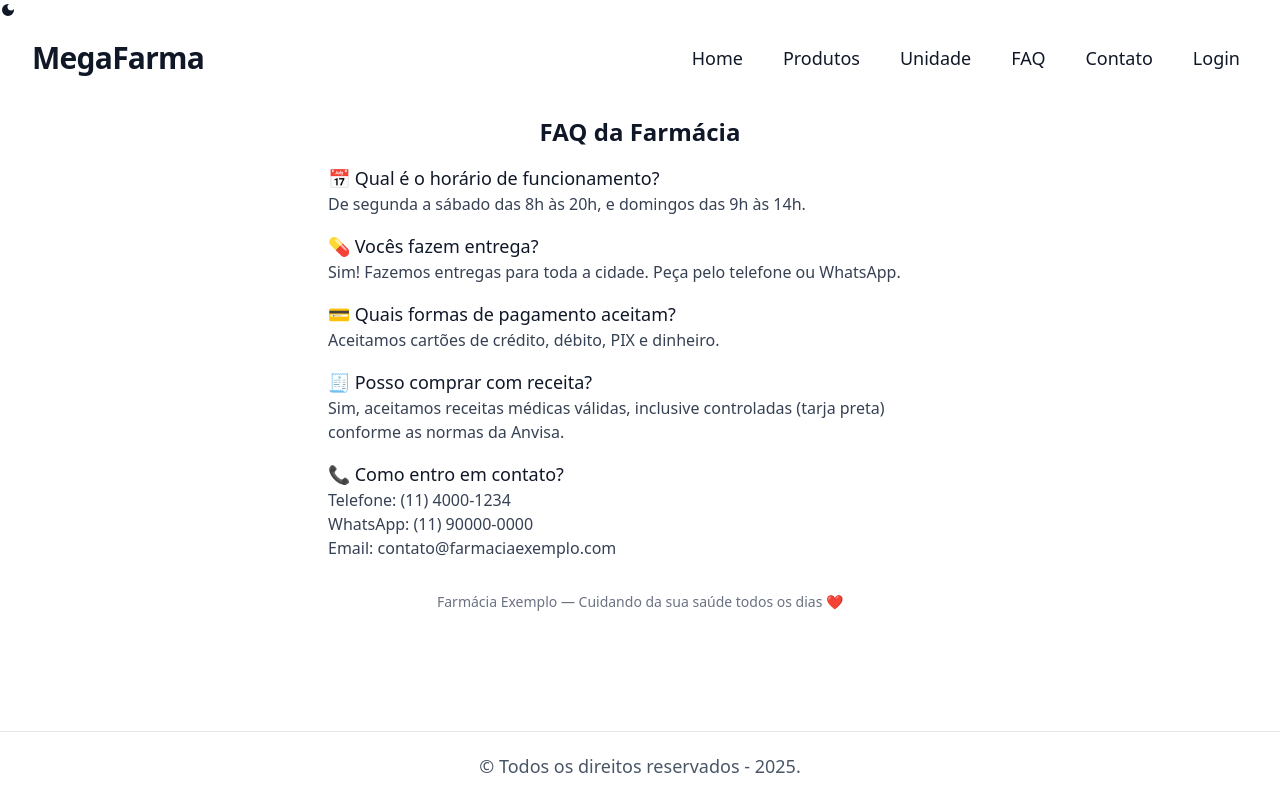
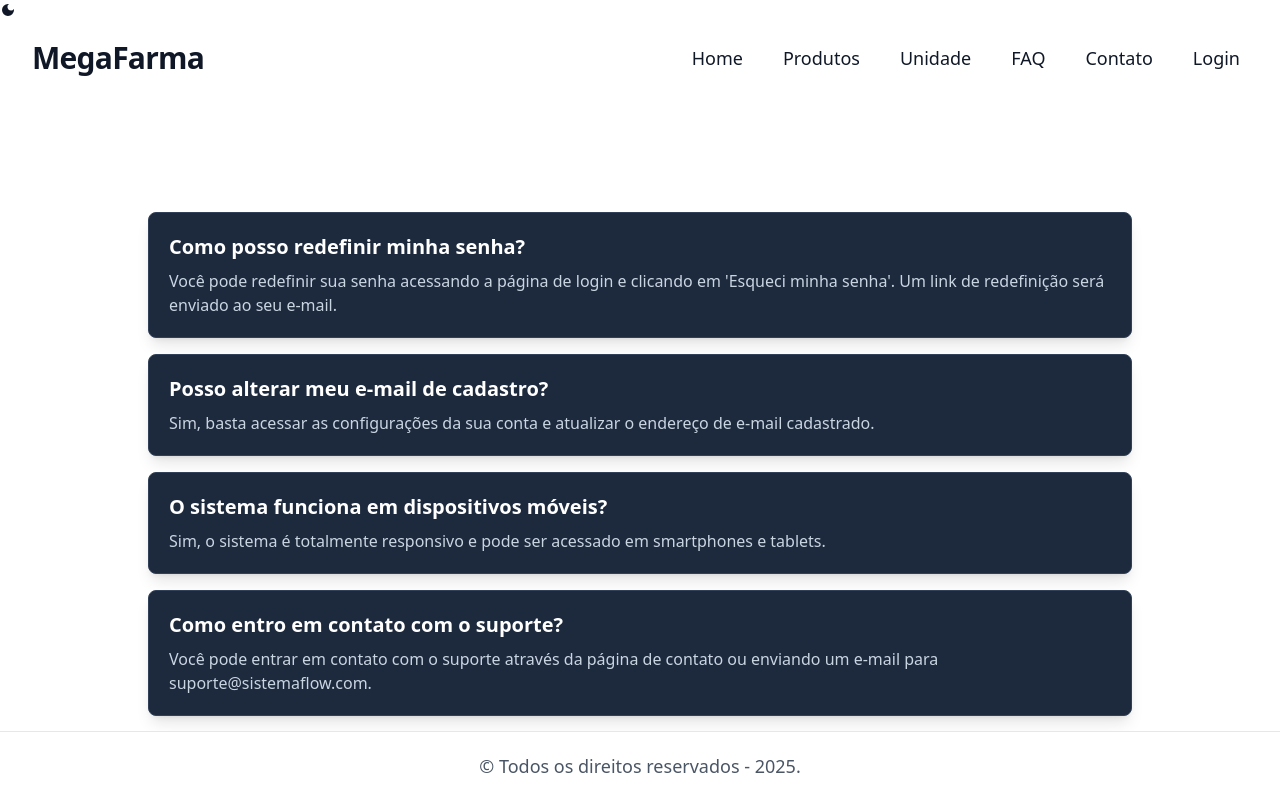
Before and after one commit to 1TDSPG-25/sistema-flow, a React (Vite) app: page /sistema-flow/faq in a window 1280 px wide. Shown: the top 812 px of the page. Built offline with nearby package versions, Linux system fonts and the light colour scheme; no server answers.

Commit message:
feat: criar estrutura inicial da página de FAQ com dados e layout base

```diff
--- a/src/routes/Faq/index.tsx
+++ b/src/routes/Faq/index.tsx
@@ -1,44 +1,53 @@
-export default function Faq() {
-return (
-<main className="p-6 max-w-2xl mx-auto">
-<h1 className="text-2xl font-semibold mb-4 text-center">FAQ da Farmácia</h1>
+import { useState } from "react";
 
+interface FAQItem {
+  question: string;
+  answer: string;
+}
 
-<section className="space-y-4">
-<div>
-<h2 className="font-medium text-lg">📅 Qual é o horário de funcionamento?</h2>
-<p className="text-gray-700">De segunda a sábado das 8h às 20h, e domingos das 9h às 14h.</p>
-</div>
+const faqData: FAQItem[] = [
+  {
+    question: "Como posso redefinir minha senha?",
+    answer:
+      "Você pode redefinir sua senha acessando a página de login e clicando em 'Esqueci minha senha'. Um link de redefinição será enviado ao seu e-mail.",
+  },
+  {
+    question: "Posso alterar meu e-mail de cadastro?",
+    answer:
+      "Sim, basta acessar as configurações da sua conta e atualizar o endereço de e-mail cadastrado.",
+  },
+  {
+    question: "O sistema funciona em dispositivos móveis?",
+    answer:
+      "Sim, o sistema é totalmente responsivo e pode ser acessado em smartphones e tablets.",
+  },
+  {
+    question: "Como entro em contato com o suporte?",
+    answer:
+      "Você pode entrar em contato com o suporte através da página de contato ou enviando um e-mail para suporte@sistemaflow.com.",
+  },
+];
 
+export default function FaqPage() {
+  return (
+    <section className="w-full max-w-5xl block m-auto min-h-screen py-10 px-5">
+      <h1 className="text-center text-4xl font-bold text-white mb-10">
+        Perguntas Frequentes (FAQ)
+      </h1>
 
-<div>
-<h2 className="font-medium text-lg">💊 Vocês fazem entrega?</h2>
-<p className="text-gray-700">Sim! Fazemos entregas para toda a cidade. Peça pelo telefone ou WhatsApp.</p>
-</div>
-
-
-<div>
-<h2 className="font-medium text-lg">💳 Quais formas de pagamento aceitam?</h2>
-<p className="text-gray-700">Aceitamos cartões de crédito, débito, PIX e dinheiro.</p>
-</div>
-
-
-<div>
-<h2 className="font-medium text-lg">🧾 Posso comprar com receita?</h2>
-<p className="text-gray-700">Sim, aceitamos receitas médicas válidas, inclusive controladas (tarja preta) conforme as normas da Anvisa.</p>
-</div>
-
-
-<div>
-<h2 className="font-medium text-lg">📞 Como entro em contato?</h2>
-<p className="text-gray-700">Telefone: (11) 4000-1234<br />WhatsApp: (11) 90000-0000<br />Email: contato@farmaciaexemplo.com</p>
-</div>
-</section>
-
-
-<footer className="mt-8 text-center text-gray-500 text-sm">
-<p>Farmácia Exemplo — Cuidando da sua saúde todos os dias ❤️</p>
-</footer>
-</main>
-);
+      <div className="space-y-4">
+        {faqData.map((item, index) => (
+          <article
+            key={index}
+            className="bg-slate-800 text-white/80 p-5 rounded-lg border border-slate-700 shadow-lg"
+          >
+            <h2 className="text-lg md:text-xl font-semibold text-white">
+              {item.question}
+            </h2>
+            <p className="text-slate-300 mt-2">{item.answer}</p>
+          </article>
+        ))}
+      </div>
+    </section>
+  );
 }
```
